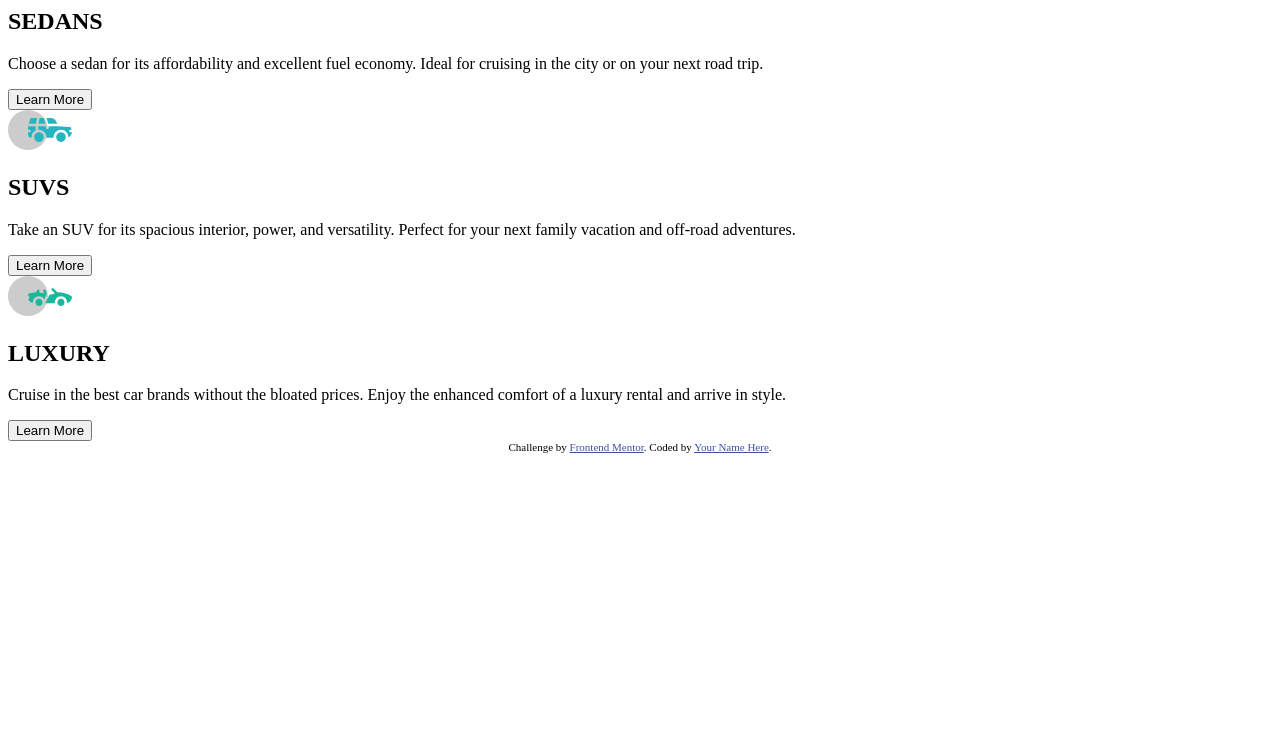
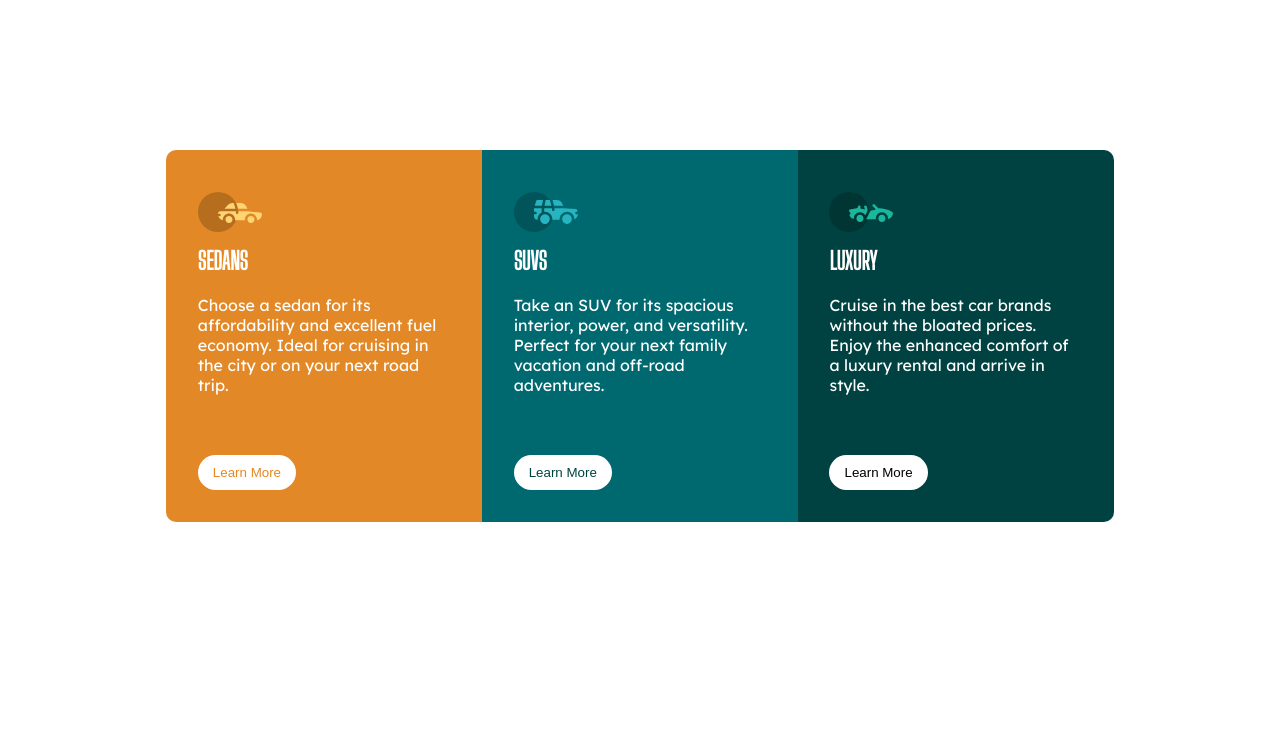
Before and after one commit to kevinalexa20/3-column-preview-card-component, a plain HTML site: page index.html in a window 1280 px wide. Shown: the part 64-800 px from the top of the page. Drawn offline with Linux system fonts and the light colour scheme.

Commit message:
kelar scss

```diff
--- a/index.html
+++ b/index.html
@@ -81,7 +81,5 @@
         </div>
       </section>
     </main>
-
-    <div class="attribution">Challenge by <a href="https://www.frontendmentor.io?ref=challenge" target="_blank">Frontend Mentor</a>. Coded by <a href="#">Your Name Here</a>.</div>
   </body>
 </html>
--- a/style.scss
+++ b/style.scss
@@ -0,0 +1,79 @@
+@import url("https://fonts.googleapis.com/css2?family=Big+Shoulders+Display&family=Lexend+Deca&display=swap");
+
+body {
+  max-width: 1440px;
+  width: 100%;
+  color: #fff;
+  font-family: "Lexend Deca", sans-serif;
+  height: 100vh;
+  display: flex;
+  justify-content: center;
+  align-items: center;
+}
+
+* {
+  margin: 0;
+  padding: 0;
+  box-sizing: border-box;
+}
+
+svg {
+  margin: 10px 0 10px;
+}
+
+main {
+  display: grid;
+  grid-template-columns: repeat(auto-fit, minmax(250px, 1fr));
+  overflow: hidden;
+  border-radius: 10px;
+}
+
+.content {
+  height: 100%;
+  padding: 10%;
+}
+
+#sedans {
+  background-color: hsl(31, 77%, 52%);
+}
+
+#sedans button {
+  color: hsl(31, 77%, 52%);
+}
+
+#suvs {
+  background-color: hsl(184, 100%, 22%);
+}
+
+#suvs button {
+  color: hsl(184, 100%, 22%);
+}
+
+#luxury {
+  background-color: hsl(179, 100%, 13%);
+}
+
+#suvs button {
+  color: hsl(179, 100%, 13%);
+}
+
+h1 {
+  font-family: "Big Shoulders Display", cursive;
+  margin-bottom: 20px;
+}
+
+p {
+  margin-bottom: 60px;
+}
+
+button {
+  background-color: #fff;
+  padding: 10px 15px;
+  border-radius: 50px;
+  border-style: none;
+  &:hover {
+    opacity: 0.8;
+    cursor: pointer;
+    transition: 1s;
+  }
+}
```
Also changed, not shown: style.css, 1 other file.
